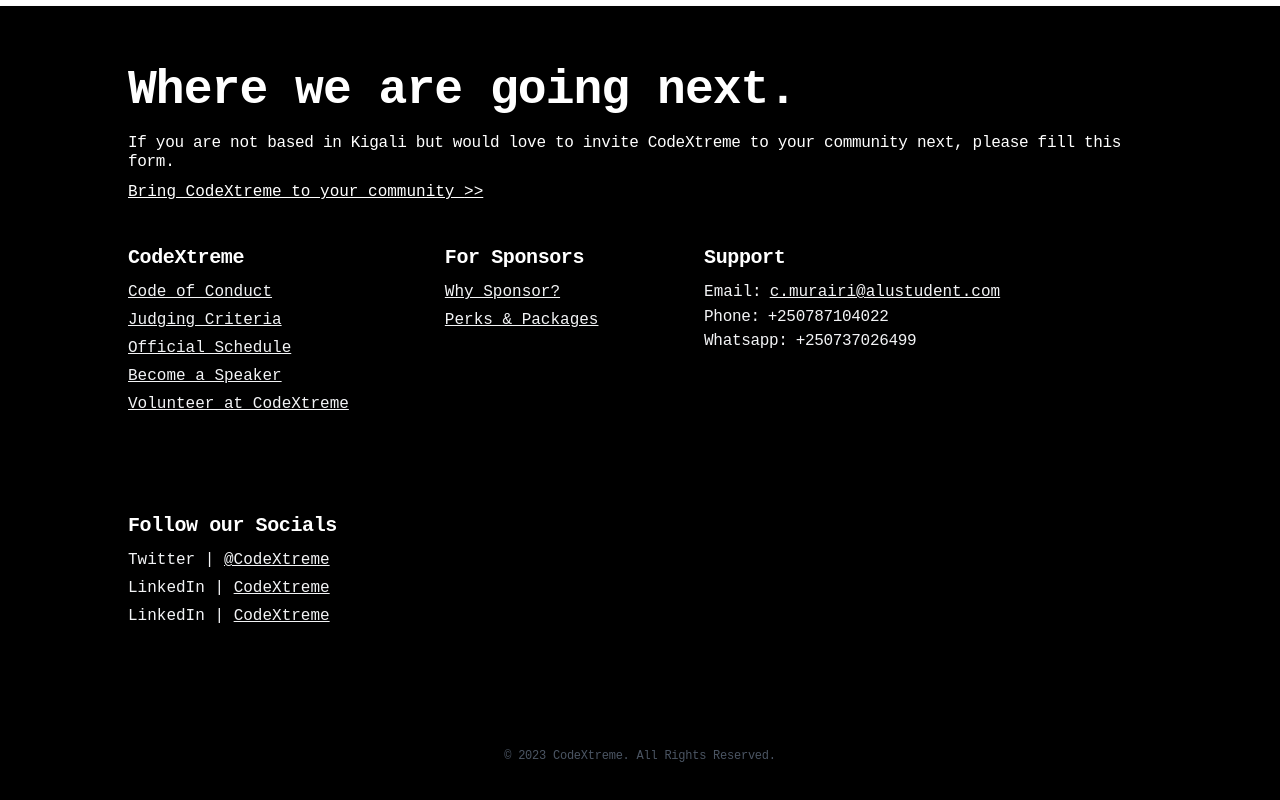
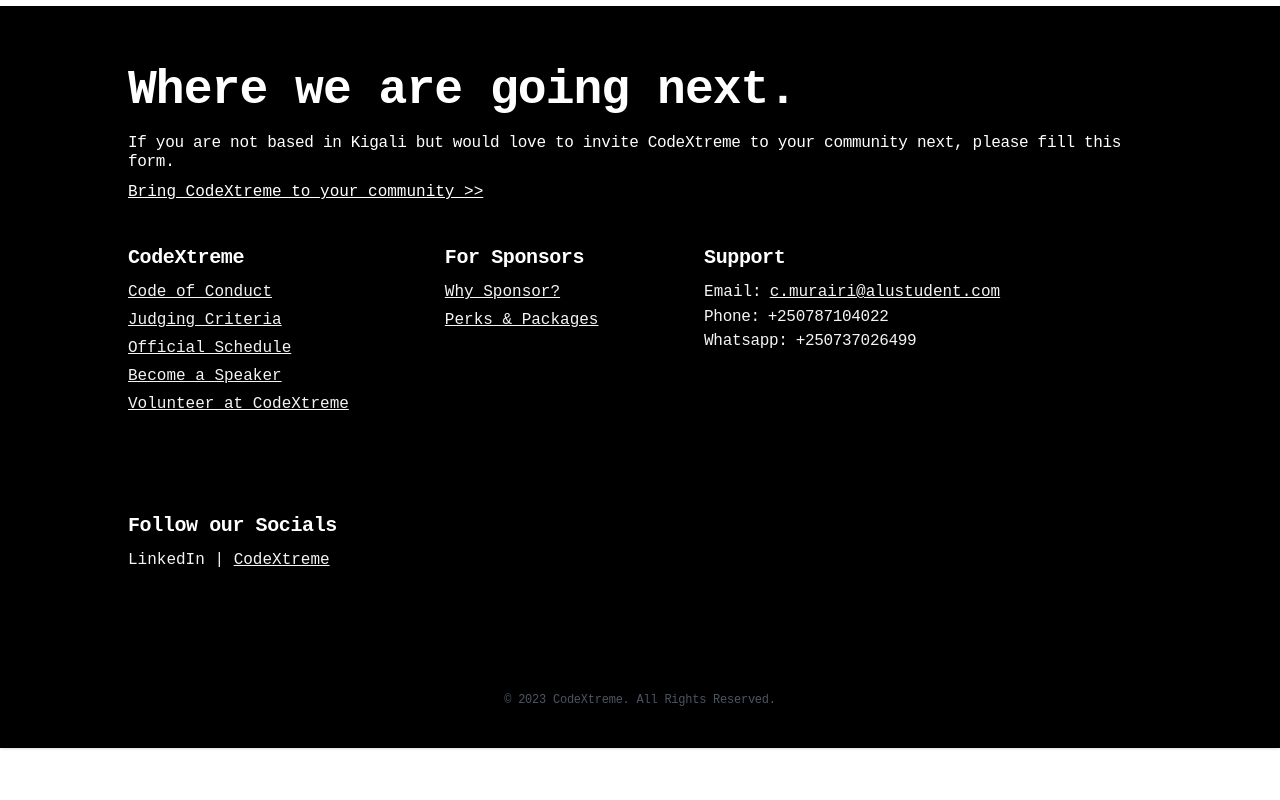
Before and after one commit to Simeon-Azeh/codextreme_back, a Next.js app: page / in a window 1280 px wide. Shown: the part 9039-9839 px from the top of the page. After the commit the page ends 9787 px from the top, so only its background shows below. Built offline with nearby package versions, Linux system fonts and the light colour scheme.

Commit message:
Update footer.tsx

```diff
--- a/src/components/landing/footer.tsx
+++ b/src/components/landing/footer.tsx
@@ -84,21 +84,6 @@
           </FooterLinkSection>
           <FooterLinkSection title="Follow our Socials">
             <li>
-              Twitter | <a href="#" className="underline">
-                @CodeXtreme
-              </a>
-            </li>
-            <li>
-              LinkedIn | <Link href="linkedin.com/company/codextreme" className="underline">
-                CodeXtreme
-              </Link>
-            </li>
-            {/* <li>
-              Twitter | <a href="https://twitter.com/CodeXtreme" className="underline">
-                @CodeXtreme
-              </a>
-            </li> */}
-            <li>
               LinkedIn | <Link href="https://linkedin.com/company/codextreme" target="_blank" className="underline">
                 CodeXtreme
               </Link>
```
